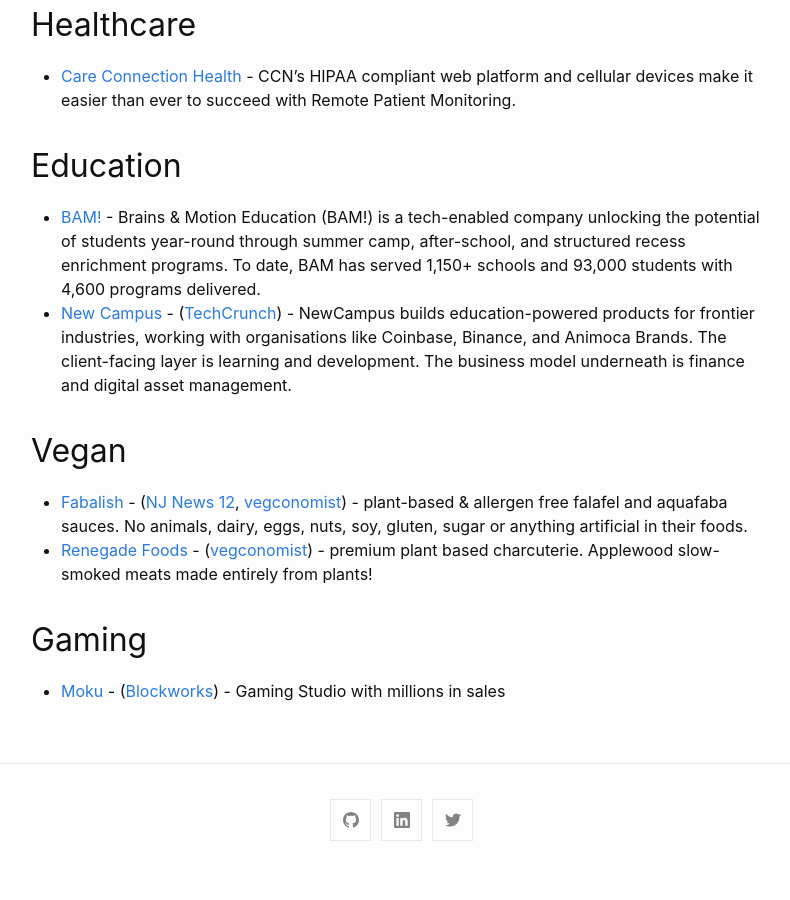
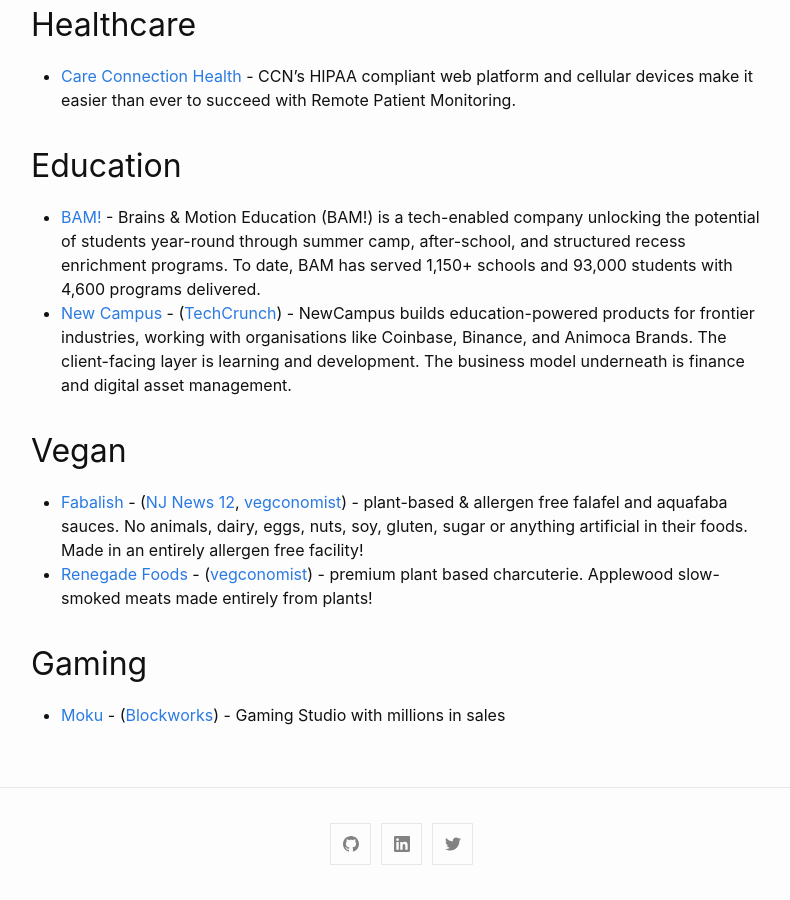
Before and after one commit to katpavan/katpavan.github.io, a Jekyll site: the page built from index.md, in a window 1280 px wide and 900 px high, scrolled down 781 px. Shown: the whole window, without its empty margins (239-1029 px from the left). Built offline with Jekyll 4.4.1, drawn with Linux system fonts in a browser that asks for light colours; before the commit the page ends 1657 px from its top, so only the background shows below that.

Commit message:
Update index.md

```diff
--- a/index.md
+++ b/index.md
@@ -50,7 +50,7 @@
 
 ## Vegan
 
-- [Fabalish](https://www.fabalish.com) - ([NJ News 12](https://newjersey.news12.com/2026/06/01/made-in-new-jersey-carlstadt-company-reinvents-favorite-foods-with-clean-and-simple-ingredients/2cMdPOgs2Tx4LEJa43PXcg), [vegconomist](https://vegconomist.com/food-and-beverage/egg-alternatives/crafty-counter-fabalish-first-ever-vegan-deviled-eggs/)) - plant-based & allergen free falafel and aquafaba sauces. No animals, dairy, eggs, nuts, soy, gluten, sugar or anything artificial in their foods.
+- [Fabalish](https://www.fabalish.com) - ([NJ News 12](https://newjersey.news12.com/2026/06/01/made-in-new-jersey-carlstadt-company-reinvents-favorite-foods-with-clean-and-simple-ingredients/2cMdPOgs2Tx4LEJa43PXcg), [vegconomist](https://vegconomist.com/food-and-beverage/egg-alternatives/crafty-counter-fabalish-first-ever-vegan-deviled-eggs/)) - plant-based & allergen free falafel and aquafaba sauces. No animals, dairy, eggs, nuts, soy, gluten, sugar or anything artificial in their foods. Made in an entirely allergen free facility!
 - [Renegade Foods](https://renegadefoods.com/) - ([vegconomist](https://vegconomist.com/company-news/renegade-foods-triples-production-capabilities/)) - premium plant based charcuterie. Applewood slow-smoked meats made entirely from plants!
 
 ## Gaming
```
